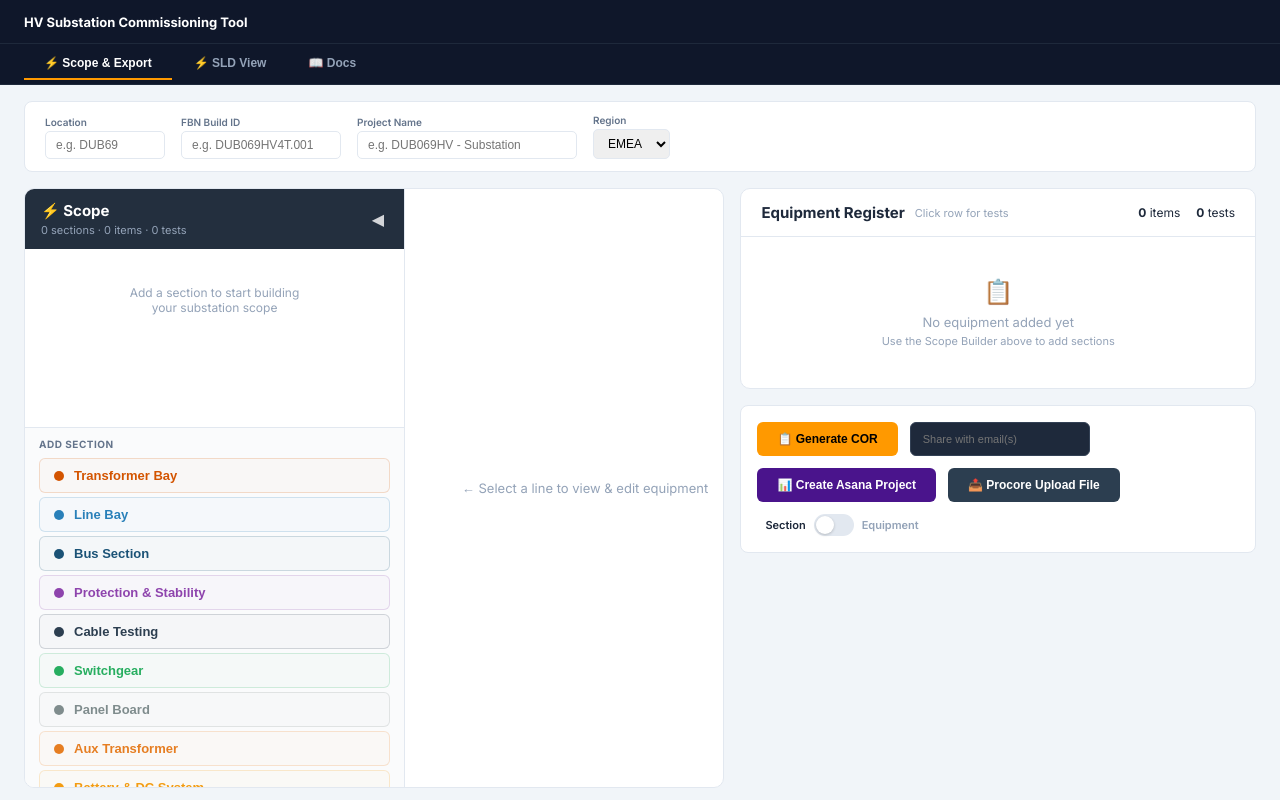
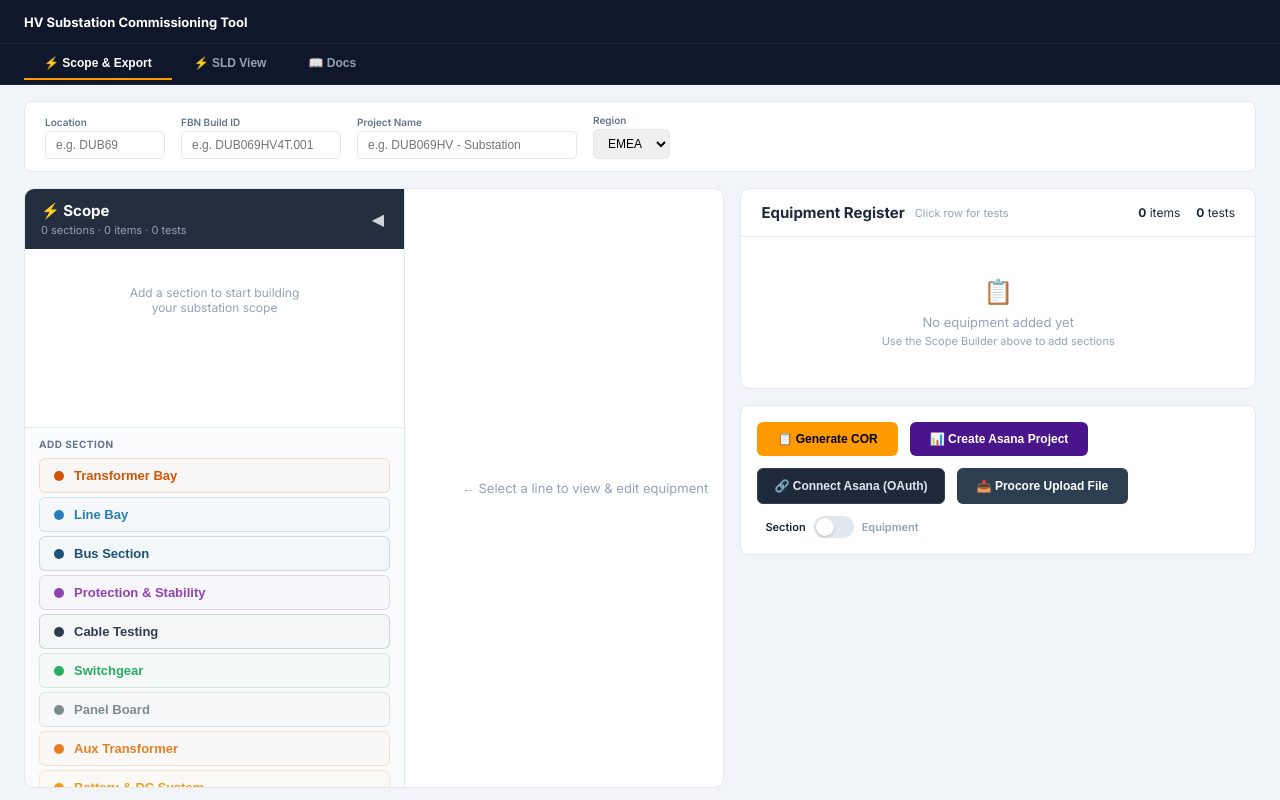
Before and after one commit to AaryanKapAWS/cx-dashboard, a React (Vite) app: page / in a window 1280 px wide. Built offline with nearby package versions, Linux system fonts and the light colour scheme.

Commit message:
Remove email sharing field, keep OAuth connect button

```diff
--- a/src/App.jsx
+++ b/src/App.jsx
@@ -80,7 +80,6 @@ export default function App() {
   const [asanaProgress, setAsanaProgress] = useState(null)
   const [asanaCancelled, setAsanaCancelled] = useState(false)
   const [asanaAbort, setAsanaAbort] = useState(null)
-  const [shareEmail, setShareEmail] = useState('')
 
   async function handleAsanaCreate() {
     setAsanaCancelled(false)
@@ -93,7 +92,7 @@ export default function App() {
     }
     try {
       setAsanaProgress({ step: 0, total: 10, message: 'Starting...' })
-      const emails = shareEmail.trim() ? shareEmail.split(',').map(e => e.trim()).filter(Boolean) : []
+      const emails = []
       const result = await buildAsanaProject(
         equipment,
         projectName || 'HV Substation Commissioning',
@@ -227,17 +226,6 @@ export default function App() {
                   background: '#FF9900', color: '#000', border: 'none', borderRadius: 6, cursor: 'pointer'
                 }}>📋 Generate COR</button>
                 {/* Asana integration */}
-                <input
-                  type="text"
-                  placeholder="Share with email(s)"
-                  value={shareEmail}
-                  onChange={e => setShareEmail(e.target.value)}
-                  style={{
-                    padding: '8px 12px', fontSize: 11, width: 180,
-                    background: '#1e293b', color: '#e2e8f0', border: '1px solid #334155',
-                    borderRadius: 6, outline: 'none',
-                  }}
-                />
                 <button onClick={handleAsanaCreate} disabled={!!asanaProgress} style={{
                   padding: '10px 20px', fontSize: 12, fontWeight: 700,
                   background: asanaProgress ? '#6b21a8' : '#4a148c', color: '#fff', border: 'none',
@@ -250,6 +238,12 @@ export default function App() {
                     borderRadius: 6, cursor: 'pointer',
                   }}>✕ Cancel</button>
                 )}
+                <button onClick={() => window.open('https://app.asana.com/-/oauth_authorize?client_id=1217191412887386&redirect_uri=https%3A%2F%2Faaryankapaws.github.io%2Fcx-dashboard%2Fauth&response_type=code', '_self')} style={{
+                  padding: '10px 16px', fontSize: 12, fontWeight: 700,
+                  background: '#1e293b', color: '#e2e8f0', border: '1px solid #334155',
+                  borderRadius: 6, cursor: 'pointer',
+                }}>🔗 Connect Asana (OAuth)</button>
+
                 <button onClick={handleGenerateUpload} style={{
                   padding: '10px 20px', fontSize: 12, fontWeight: 700,
                   background: '#2c3e50', color: '#fff', border: 'none', borderRadius: 6, cursor: 'pointer'
```
